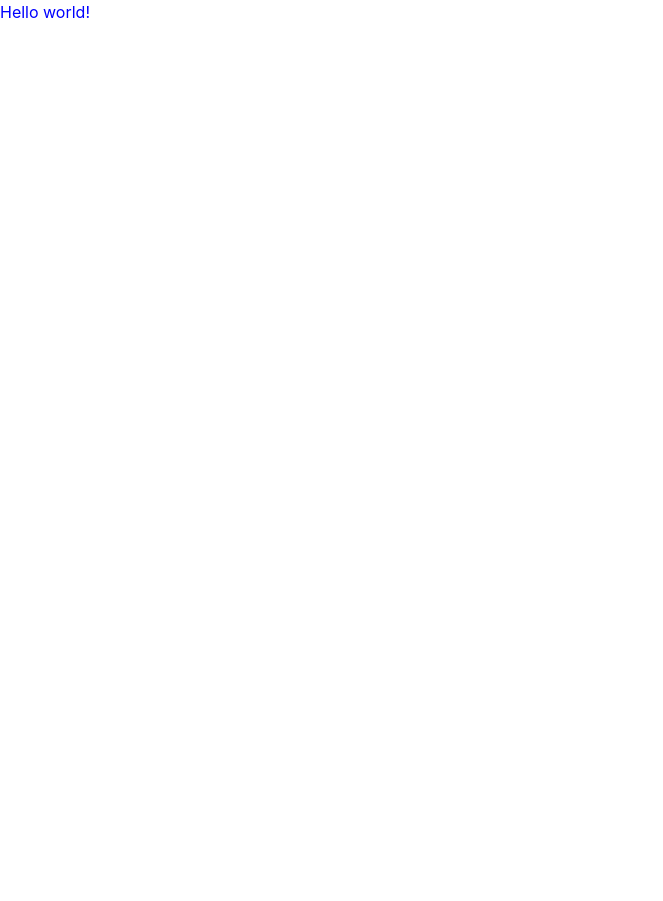
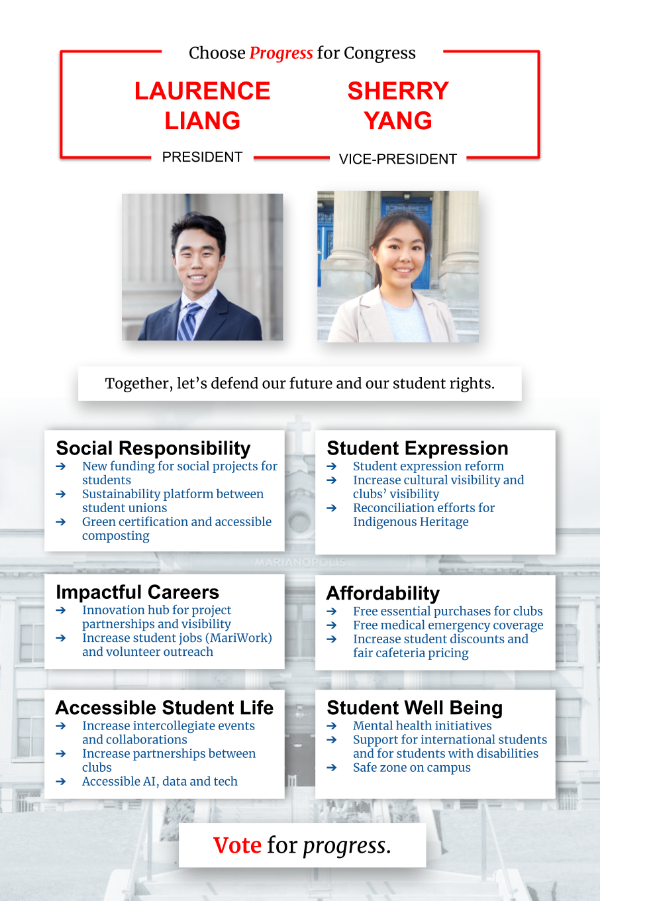
Before and after one commit to laurenceandsherry/laurenceandsherry.github.io, a plain HTML site: page index.html in a window 1280 px wide. Shown: the whole page, without its empty margins (0-663 px from the left). Before the commit the page ends 800 px from the top, so only its background shows below. Drawn offline with nearby package versions, Linux system fonts and the light colour scheme.

Commit message:
Create minimal website

```diff
--- a/index.html
+++ b/index.html
@@ -3,7 +3,7 @@
 <head>
 	<title>Laurence and Sherry for MSU</title>
 	<link rel="stylesheet" href="https://stackpath.bootstrapcdn.com/bootstrap/4.3.1/css/bootstrap.min.css" integrity="sha384-ggOyR0iXCbMQv3Xipma34MD+dH/1fQ784/j6cY/iJTQUOhcWr7x9JvoRxT2MZw1T" crossorigin="anonymous">
-	<link rel="stylesheet" href="main.css" type="text/css">
+	<link rel="stylesheet" href="static/main.css" type="text/css">
 
 	<script src="https://code.jquery.com/jquery-3.3.1.slim.min.js" integrity="sha384-q8i/X+965DzO0rT7abK41JStQIAqVgRVzpbzo5smXKp4YfRvH+8abtTE1Pi6jizo" crossorigin="anonymous"></script>
 	<script src="https://cdnjs.cloudflare.com/ajax/libs/popper.js/1.14.7/umd/popper.min.js" integrity="sha384-UO2eT0CpHqdSJQ6hJty5KVphtPhzWj9WO1clHTMGa3JDZwrnQq4sF86dIHNDz0W1" crossorigin="anonymous"></script>
@@ -14,6 +14,6 @@
 
 </head>
 <body>
-<p>Hello world!</p>
+	<img id="poster" src="static/img/Poster.png">
 </body>
 </html>
--- a/main.css
+++ /dev/null
@@ -1,3 +0,0 @@
-body{
-	color: blue;
-}
--- /dev/null
+++ b/static/main.css
@@ -0,0 +1,8 @@
+body{
+	color: blue;
+}
+
+#poster{
+	width:100%;
+	max-width: 600px;
+}
```
Also changed, not shown: static/img/Poster.png (added).
